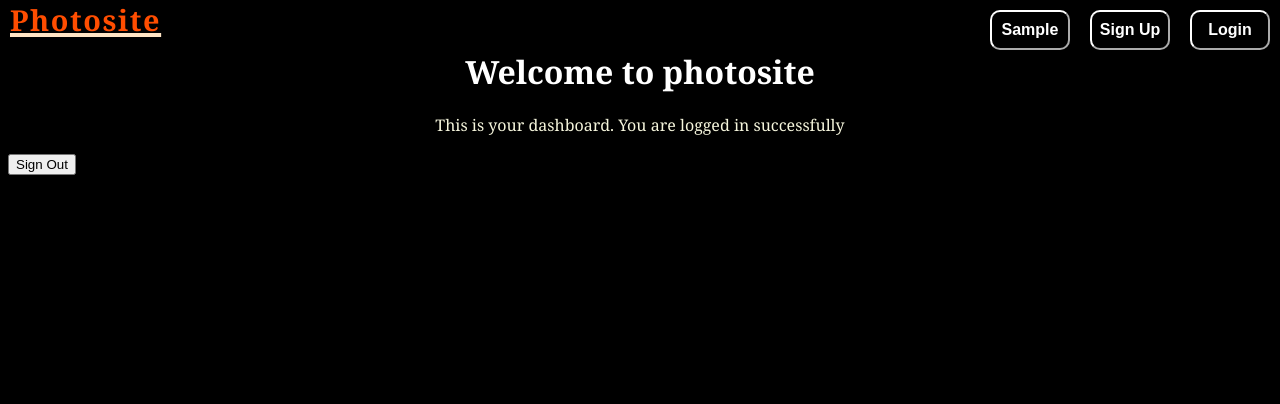
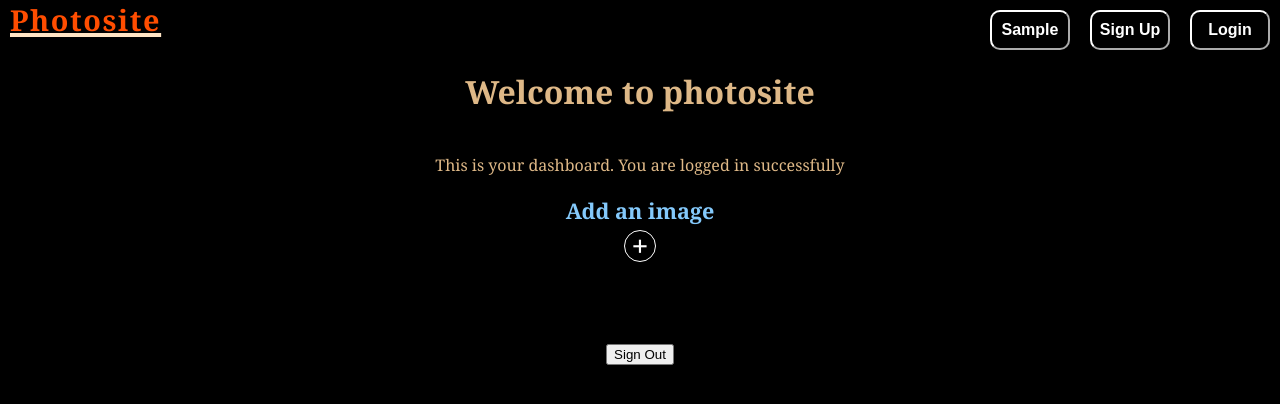
Before and after one commit to RhutvijChiplunkar/Photosite, a React (Create React App) app: page /dashboard in a window 1280 px wide. Shown: the top 404 px of the page. Built offline with nearby package versions, Linux system fonts and the light colour scheme; no server answers; sample sign-in values are in the browser's storage.

Commit message:
Dashboard modified

```diff
--- a/src/comps/Dashboard/Dashboard.js
+++ b/src/comps/Dashboard/Dashboard.js
@@ -1,8 +1,9 @@
 import React,{useState,useContext} from 'react';
 import fire from '../../firebase/config.js';
-/* import './Login.css'; */
+import './Dashboard.css';
 import {Redirect } from 'react-router-dom';
 import {AuthContext} from '../Auth/Auth';
+import UploadForm from '../UploadForm/UploadForm';
 
 const Dashboard = () => {
     const{currentUser}=useContext(AuthContext);
@@ -11,9 +12,10 @@ const Dashboard = () => {
         return <Redirect to="/login" />
     }
     return (
-        <div>
-            <h1 style={{color:"white"}}>Welcome to photosite</h1>
+        <div className="dash">
+            <h1>Welcome to photosite</h1>
             <p>This is your dashboard. You are logged in successfully</p>
+            <UploadForm/>
             <button onClick={()=>fire.auth().signOut()}>Sign Out</button>
         </div>
     );
```
